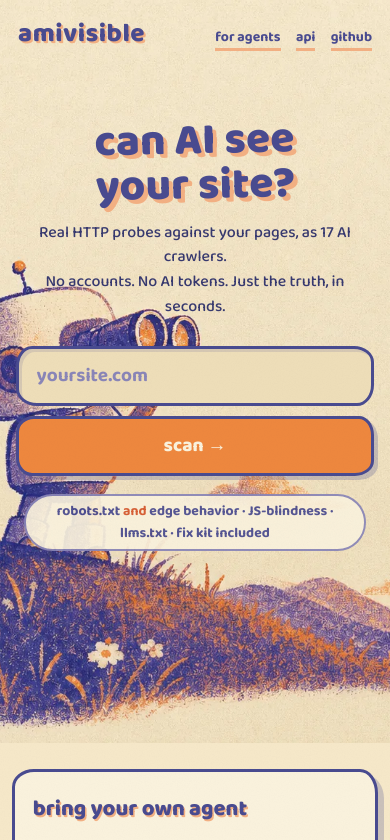
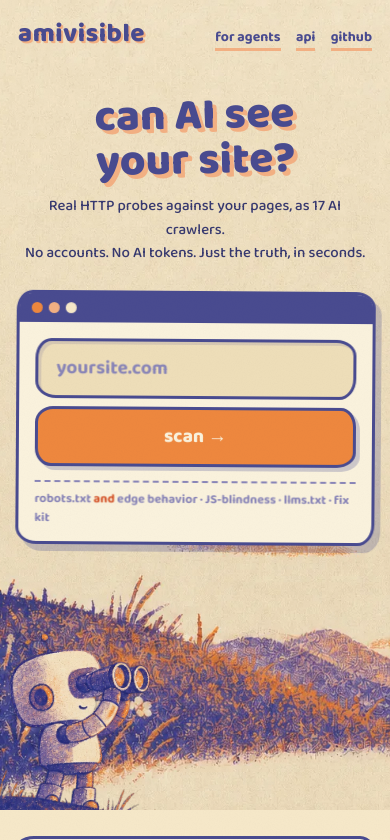
Before and after one commit to olety/amivisible, a website: page public/index.html in a window 390 px wide. Shown: the top 840 px of the page. Drawn offline with Linux system fonts and the light colour scheme.

Commit message:
findings as stamped report list, raw markdown view, cloud patched from plate, green robot frame

```diff
--- a/public/app.js
+++ b/public/app.js
@@ -233,7 +233,7 @@ function render(data) {
   for (const m of data.methodology || []) meth.appendChild(el("li", null, m));
 
   // links + agent prompt personalization
-  $("md-link").href = `/api/markdown?url=${encodeURIComponent(currentUrl)}`;
+  $("md-link").href = `/api/markdown?url=${encodeURIComponent(currentUrl)}&raw=1`;
   personalizePrompt(data.finalUrl || currentUrl);
 
   $("report").hidden = false;
--- a/public/index.html
+++ b/public/index.html
@@ -30,14 +30,20 @@
   </header>
 
   <section class="hero">
-    <h1 class="riso-title">can AI see<br>your site?</h1>
-    <p class="tagline">Real HTTP probes against your pages, as 17 AI crawlers.<br>No accounts. No AI tokens. Just the truth, in seconds.</p>
-    <form id="scan-form" autocomplete="off">
-      <input id="url-input" type="text" inputmode="url" spellcheck="false"
-             placeholder="yoursite.com" aria-label="Website URL">
-      <button id="scan-btn" type="submit">scan <span class="arrow">→</span></button>
+    <div class="hero-copy">
+      <h1 class="riso-title">can AI see<br>your site?</h1>
+      <p class="tagline">Real HTTP probes against your pages, as 17 AI crawlers.<br>No accounts. No AI tokens. Just the truth, in seconds.</p>
+    </div>
+    <form id="scan-form" class="sky-window" autocomplete="off">
+      <div class="sky-window-bar"><span></span><span></span><span></span></div>
+      <div class="sky-window-body">
+        <input id="url-input" type="text" inputmode="url" spellcheck="false"
+               placeholder="yoursite.com" aria-label="Website URL">
+        <button id="scan-btn" type="submit">scan <span class="arrow">→</span></button>
+      </div>
+      <p class="hero-note">robots.txt <em>and</em> edge behavior · JS-blindness · llms.txt · fix kit</p>
     </form>
-    <p class="hero-note">robots.txt <em>and</em> edge behavior · JS-blindness · llms.txt · fix kit included</p>
+    <img class="hero-robot" src="/assets/robot.webp" alt="" aria-hidden="true">
   </section>
 </div>
 
--- a/public/style.css
+++ b/public/style.css
@@ -42,14 +42,15 @@ body::after {
 
 a { color: var(--violet); }
 
-/* ---------- postcard hero ---------- */
+/* ---------- postcard hero (layered: bg plate / robot / floating window) ---------- */
 
 .postcard {
   position: relative;
   min-height: 92vh;
-  background: url("/assets/hero-plate.webp") center 35% / cover no-repeat;
+  background: url("/assets/bg-empty.webp") center 40% / cover no-repeat;
   display: flex;
   flex-direction: column;
+  overflow: hidden;
 }
 
 .topbar {
@@ -77,36 +78,85 @@ a { color: var(--violet); }
 }
 .topbar nav a:hover { border-bottom-color: var(--orange); }
 
-.hero {
-  flex: 1;
-  display: flex;
-  flex-direction: column;
-  align-items: center;
-  text-align: center;
-  padding: 4vh 24px 0;
+.hero { flex: 1; position: relative; }
+
+.hero-copy {
+  position: absolute;
+  left: 6%;
+  top: 9vh;
+  max-width: 46vw;
 }
 
 .riso-title {
-  font-size: clamp(44px, 7vw, 84px);
+  font-size: clamp(44px, 6.2vw, 80px);
   font-weight: 800;
   line-height: 1.02;
-  margin: 2vh 0 12px;
+  margin: 0 0 12px;
   color: var(--violet);
   text-shadow: 4px 4px 0 var(--orange-soft);
   transform: rotate(-1.2deg);
 }
 
 .tagline {
-  font-size: clamp(16px, 1.8vw, 20px);
+  font-size: clamp(15px, 1.6vw, 19px);
   font-weight: 500;
-  margin: 0 0 26px;
+  margin: 0;
   color: var(--violet-deep);
 }
 
-#scan-form {
+/* the robot layer — cut from the plate, breathes gently, gazes at the window */
+.hero-robot {
+  position: absolute;
+  left: -2%;
+  bottom: -3%;
+  width: clamp(260px, 34vw, 540px);
+  transform-origin: 50% 100%;
+  animation: breathe 3.8s ease-in-out infinite alternate;
+  pointer-events: none;
+  user-select: none;
+}
+@keyframes breathe {
+  from { transform: translateY(0) rotate(0deg); }
+  to { transform: translateY(-6px) rotate(-0.5deg); }
+}
+
+/* the input IS the floating website the robot is looking at */
+.sky-window {
+  position: absolute;
+  right: 7%;
+  top: 22vh;
+  width: min(470px, 44vw);
+  background: var(--paper-light);
+  border: 3px solid var(--violet);
+  border-radius: 16px 20px 17px 21px / 20px 16px 21px 17px;
+  box-shadow: 6px 7px 0 var(--shadow);
+  animation: floaty 6.5s ease-in-out infinite alternate;
+}
+@keyframes floaty {
+  from { transform: rotate(1deg) translateY(0); }
+  to { transform: rotate(0.3deg) translateY(-9px); }
+}
+
+.sky-window-bar {
   display: flex;
-  gap: 10px;
-  width: min(560px, 92vw);
+  gap: 6px;
+  padding: 9px 12px;
+  background: var(--violet);
+  border-radius: 12px 16px 0 0 / 14px 12px 0 0;
+}
+.sky-window-bar span {
+  width: 11px;
+  height: 11px;
+  border-radius: 50%;
+  background: var(--orange);
+}
+.sky-window-bar span:nth-child(2) { background: var(--orange-soft); }
+.sky-window-bar span:nth-child(3) { background: var(--paper); }
+
+.sky-window-body {
+  display: flex;
+  gap: 8px;
+  padding: 16px 16px 8px;
 }
 
 /* recessed well at rest, comes to the surface on focus (border + lift = the two signals) */
@@ -147,15 +197,12 @@ a { color: var(--violet); }
 .arrow { display: inline-block; }
 
 .hero-note {
-  margin-top: 18px;
+  margin: 6px 16px 12px;
+  padding-top: 8px;
+  border-top: 2px dashed var(--violet-soft);
   font-weight: 600;
-  font-size: 14px;
-  color: var(--violet);
-  background: var(--paper-light);
-  border: 2px solid var(--violet-soft);
-  border-radius: 999px;
-  padding: 5px 16px;
-  opacity: 0.92;
+  font-size: 12.5px;
+  color: var(--violet-soft);
 }
 .hero-note em { color: var(--orange-deep); font-style: normal; }
 
@@ -267,34 +314,41 @@ h2 {
   to { opacity: 1; transform: none; }
 }
 
-/* findings */
+/* findings — a printed inspection report: stamped severities, dashed rules, no boxes */
 .finding {
-  border: 2px solid var(--violet-soft);
-  border-left: 8px solid var(--violet-soft);
-  border-radius: 12px 14px 13px 15px / 14px 12px 15px 13px;
-  background: var(--paper);
-  padding: 12px 16px;
-  margin-bottom: 10px;
+  padding: 14px 4px;
+  border-bottom: 2px dashed var(--violet-soft);
 }
-.finding.critical { border-color: var(--orange-deep); }
-.finding.warning { border-color: var(--orange); }
-.finding.good { border-color: var(--violet); }
+.finding:last-child { border-bottom: none; }
 .finding-head { display: flex; align-items: center; gap: 10px; flex-wrap: wrap; }
 .finding-title { font-weight: 700; font-size: 16.5px; }
 .badge {
+  display: inline-block;
   font-family: "IBM Plex Mono", monospace;
   font-size: 11px;
-  font-weight: 600;
-  padding: 1px 8px;
-  border-radius: 6px;
-  border: 1.5px solid currentColor;
+  font-weight: 700;
+  letter-spacing: 0.5px;
+  text-transform: uppercase;
+  padding: 2px 9px;
+  border: 2.5px solid currentColor;
+  border-radius: 4px 6px 5px 7px / 6px 4px 7px 5px;
+  transform: rotate(-2deg);
+  opacity: 0.9;
 }
+.finding:nth-child(even) .badge:first-child { transform: rotate(1.5deg); }
 .badge.sev-critical { color: var(--orange-deep); }
 .badge.sev-warning { color: var(--orange); }
 .badge.sev-good { color: var(--violet); }
 .badge.sev-info { color: var(--violet-soft); }
-.badge.tier { color: var(--violet-soft); border-style: dashed; }
-.finding-detail { margin: 6px 0 0; font-size: 15px; }
+.badge.tier {
+  color: var(--violet-soft);
+  border-style: dashed;
+  border-width: 1.5px;
+  transform: none;
+  text-transform: none;
+  font-weight: 600;
+}
+.finding-detail { margin: 7px 0 0; font-size: 15px; }
 
 /* signals */
 .signals { display: flex; flex-wrap: wrap; gap: 8px; }
@@ -380,11 +434,15 @@ footer {
 }
 footer a { color: var(--violet); }
 
-@media (max-width: 640px) {
-  .postcard { background-position: 28% 30%; min-height: 88vh; }
+@media (max-width: 760px) {
+  .postcard { background-position: 30% 65%; min-height: 96vh; }
   .topbar { padding: 14px 18px; }
   .topbar nav a { margin-left: 12px; font-size: 14px; }
-  #scan-form { flex-direction: column; }
+  .hero-copy { position: static; max-width: none; padding: 3vh 22px 0; text-align: center; }
+  .sky-window { position: static; width: min(470px, 92vw); margin: 4vh auto 0; }
+  .sky-window-body { flex-direction: column; }
+  .hero-robot { width: clamp(200px, 52vw, 300px); left: -4%; bottom: -2%; }
+  .hero { padding-bottom: 44vw; } /* room for the robot below the window */
   .paper-card { padding: 20px 18px; }
   #results { margin-top: -30px; }
 }
@@ -395,4 +453,5 @@ footer a { color: var(--violet); }
   html { scroll-behavior: auto; }
   .btn-secondary, #scan-btn, #url-input, .probe-cells .cell { transition: none; }
   #report:not([hidden]), #fixkit:not([hidden]), .check-error:not([hidden]) { animation: none; }
+  .hero-robot, .sky-window { animation: none; }
 }
```
Also changed, not shown: src/index.ts (+7 -0 lines), public/assets/bg-empty-full.jpg (added), public/assets/bg-empty.webp (added), public/assets/robot-green.jpg (added), public/assets/robot.webp (added).
